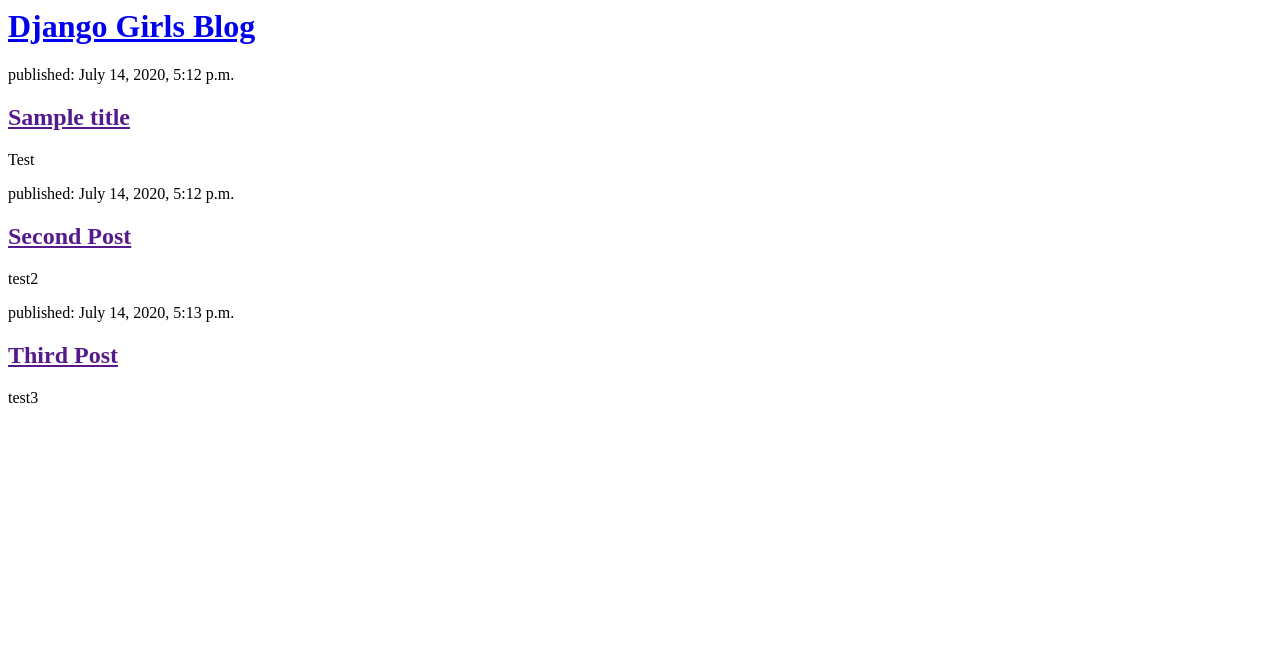
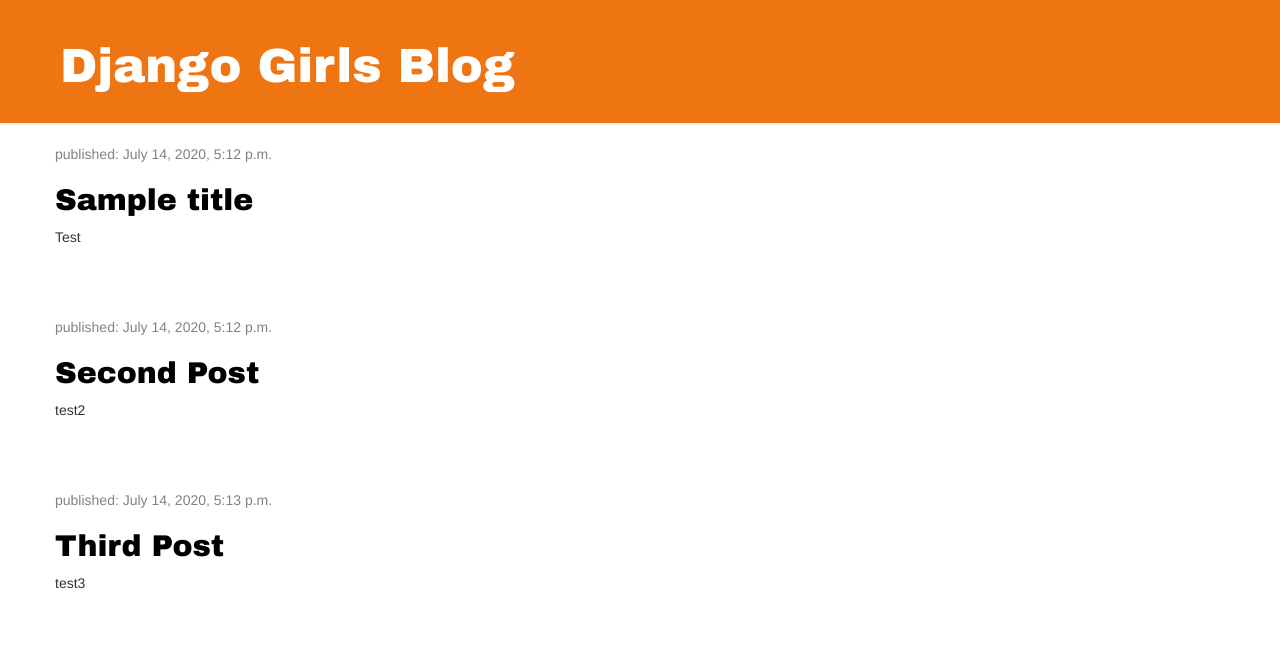
Before and after one commit to ruxiiiiii/django-blog, a Django app: page / in a window 1280 px wide. Shown: the top 662 px of the page. Run offline with Django 3.2, Linux system fonts and the light colour scheme; data comes from the database, SQL or seed files in the repository; some libraries are stand-ins or nearby versions.

Commit message:
Added view and template for detailed blog post as well as CSS for the site.

```diff
--- /dev/null
+++ b/blog/static/css/blog.css
@@ -0,0 +1,57 @@
+ h1 a, h2 a {
+    color: blueviolet;
+     font-family: 'Arial Black';
+}
+
+ h1, h2{
+     color: #ef7412;
+ }
+
+ .page-header{
+     background-color: #ef7412;
+     margin-top: 0;
+     padding: 20px 20px 20px 60px;
+ }
+
+ .page-header h1, .page-header h1 a, .page-header h1 a:visited, .page-header h1 a:active {
+     color: #ffffff;
+     font-size: 36pt;
+     text-decoration: none;
+ }
+
+
+ .content {
+     margin-left: 40px;
+ }
+
+ h1, h2, h3, h4 {
+     font-family: 'Lobster', cursive;
+ }
+
+
+.date {
+    color: #828282;
+}
+
+.save {
+    float: right;
+}
+
+.post-form textarea, .post-form input {
+    width: 100%;
+}
+
+.top-menu, .top-menu:hover, .top-menu:visited {
+    color: #ffffff;
+    float: right;
+    font-size: 26pt;
+    margin-right: 20px;
+}
+
+.post {
+    margin-bottom: 70px;
+}
+
+.post h2 a, .post h2 a:visited {
+    color: #000000;
+}
--- /dev/null
+++ b/blog/templates/blog/base.html
@@ -0,0 +1,27 @@
+ {% load staticfiles %}
+  {% load static %}
+<html>
+
+    <head>
+        <title>Django Girls blog</title>
+        <link rel="stylesheet" href="//maxcdn.bootstrapcdn.com/bootstrap/3.2.0/css/bootstrap.min.css">
+        <link rel="stylesheet" href="//maxcdn.bootstrapcdn.com/bootstrap/3.2.0/css/bootstrap-theme.min.css">
+        <link rel="stylesheet" type="text/css" href="{% static 'css/blog.css' %}">
+    </head>
+
+    <body>
+            <div class="page-header">
+                <h1><a href="/">Django Girls Blog</a></h1>
+            </div>
+
+            <div class="content container">
+                <div class="row">
+
+                    <div class="col-md-8">
+                        {% block content %}
+                        {% endblock %}
+                    </div>
+                </div>
+            </div>
+    </body>
+</html>
--- a/blog/templates/blog/post_list.html
+++ b/blog/templates/blog/post_list.html
@@ -1,15 +1,28 @@
-<html> <head>
-<title>Django Girls blog</title> </head>
-<body> <div>
-<h1><a href="/">Django Girls Blog</a></h1> </div>
-<div>
-    {% for post in posts%}
-        <div>
-            <p>published: {{ post.published_date }}</p>
-            <h2><a href="">{{ post.title }}</a></h2>
-            <p>{{ post.text|linebreaksbr }}</p>
-        </div>
-    {% endfor %}
-</div>
+  {% extends 'blog/base.html' %}
+{% load staticfiles %}
+  {% load static %}
 
-</body> </html>
+<html>
+
+    <head>
+        <title>Django Girls blog</title>
+        <link rel="stylesheet" href="//maxcdn.bootstrapcdn.com/bootstrap/3.2.0/css/bootstrap.min.css">
+        <link rel="stylesheet" href="//maxcdn.bootstrapcdn.com/bootstrap/3.2.0/css/bootstrap-theme.min.css">
+        <link rel="stylesheet" type="text/css" href="{% static 'css/blog.css' %}">
+    </head>
+
+    <body>
+            {% block content%}
+                {% for post in posts %}
+                    <div class="post">
+                        <div class="date">
+                            <p>published: {{ post.published_date }}</p>
+                        </div>
+                        <h2><a href="{% url 'post_detail' pk=post.pk %}">{{ post.title }}</a></h2>
+                        <p>{{ post.text|linebreaksbr }}</p>
+                    </div>
+                {% endfor %}
+            {%endblock%}
+
+    </body>
+</html>
--- a/blog/urls.py
+++ b/blog/urls.py
@@ -1,9 +1,7 @@
-from django.urls import path, include
+from django.urls import path
 from . import views
-from django.contrib import admin
 
 urlpatterns = [
-  path('admin/', admin.site.urls),
-  # path('', include('blog.urls')),
   path('', views.post_list, name='post_list'),
+  path('post/<int:pk>/', views.post_detail, name='post_detail'),
 ]
--- a/blog/views.py
+++ b/blog/views.py
@@ -1,8 +1,13 @@
 from django.shortcuts import render
 from .models import Post
 from django.utils import timezone
+from django.shortcuts import render, get_object_or_404
 
 
 def post_list(request):
 	posts = Post.objects.filter(published_date__lte=timezone.now()).order_by('published_date')
 	return render(request, 'blog/post_list.html', {'posts' : posts})
+
+def post_detail(request, pk):
+	post = get_object_or_404(Post, pk=pk)
+	return render(request, 'blog/post_detail.html', {'post': post})
--- a/mysite/settings.py
+++ b/mysite/settings.py
@@ -120,4 +120,7 @@
 
 STATIC_URL = '/static/'
 STATIC_ROOT = os.path.join(BASE_DIR, 'static')
+STATICFILES_DIRS = (
+    os.path.join(BASE_DIR, '..', 'static'),
+)
 ALLOWED_HOSTS = ['127.0.0.1', '.pythonanywhere.com']
```
Also changed, not shown: blog/templates/blog/post_detail.html (added, +12 -0 lines).
